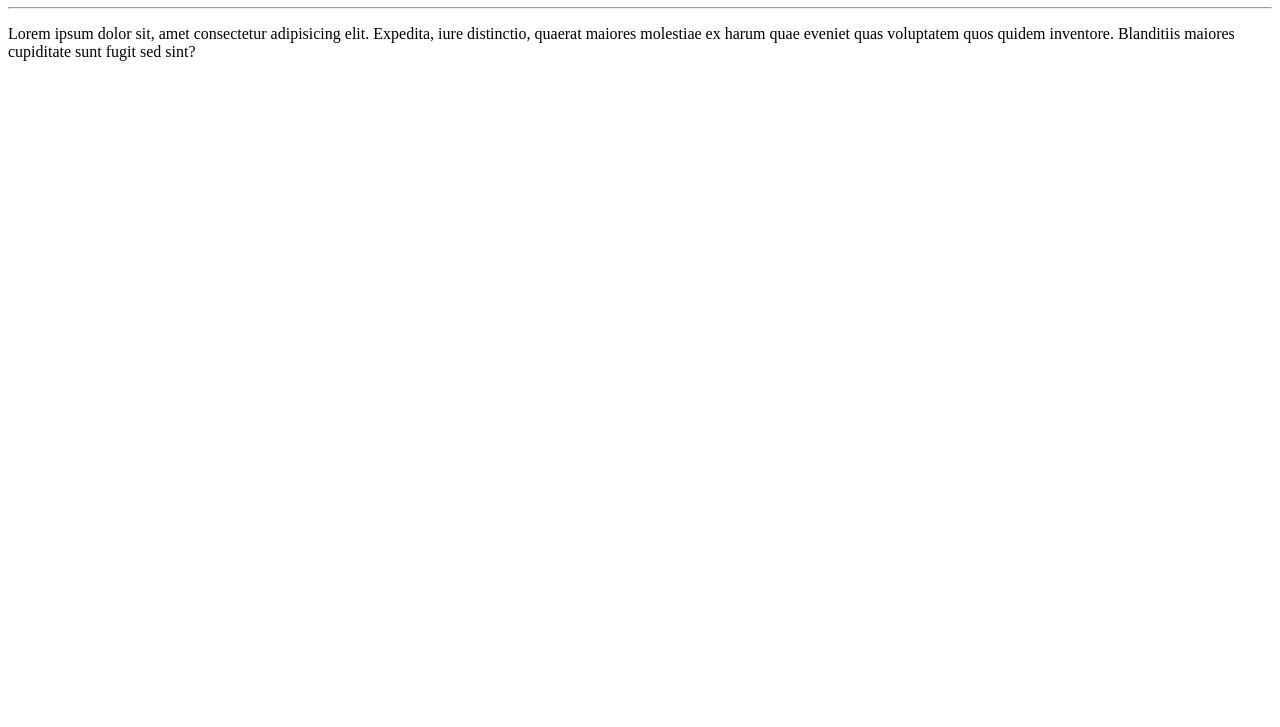
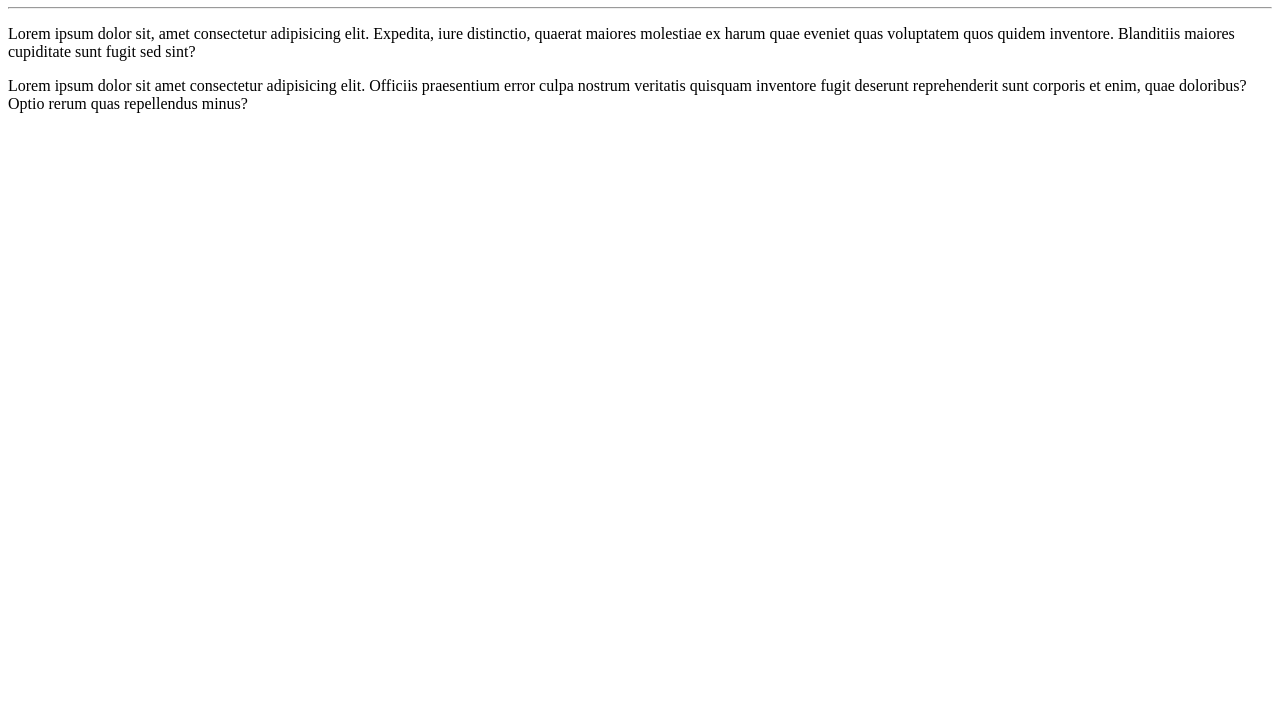
Before and after one commit to crisaromboli/Ola-Mundo, a plain HTML site: page site-exemplo/index.html in a window 1280 px wide. Shown: the part 73-800 px from the top of the page. Drawn offline with Linux system fonts and the light colour scheme.

Commit message:
adicionei um parágrafo

```diff
--- a/site-exemplo/index.html
+++ b/site-exemplo/index.html
@@ -12,4 +12,5 @@
 <h1>Olá Mundo!</h1>
 <hr>
 <p>Lorem ipsum dolor sit, amet consectetur adipisicing elit. Expedita, iure distinctio, quaerat maiores molestiae ex harum quae eveniet quas voluptatem quos quidem inventore. Blanditiis maiores cupiditate sunt fugit sed sint?</p>
+<p>Lorem ipsum dolor sit amet consectetur adipisicing elit. Officiis praesentium error culpa nostrum veritatis quisquam inventore fugit deserunt reprehenderit sunt corporis et enim, quae doloribus? Optio rerum quas repellendus minus?</p>
 </html>
```
